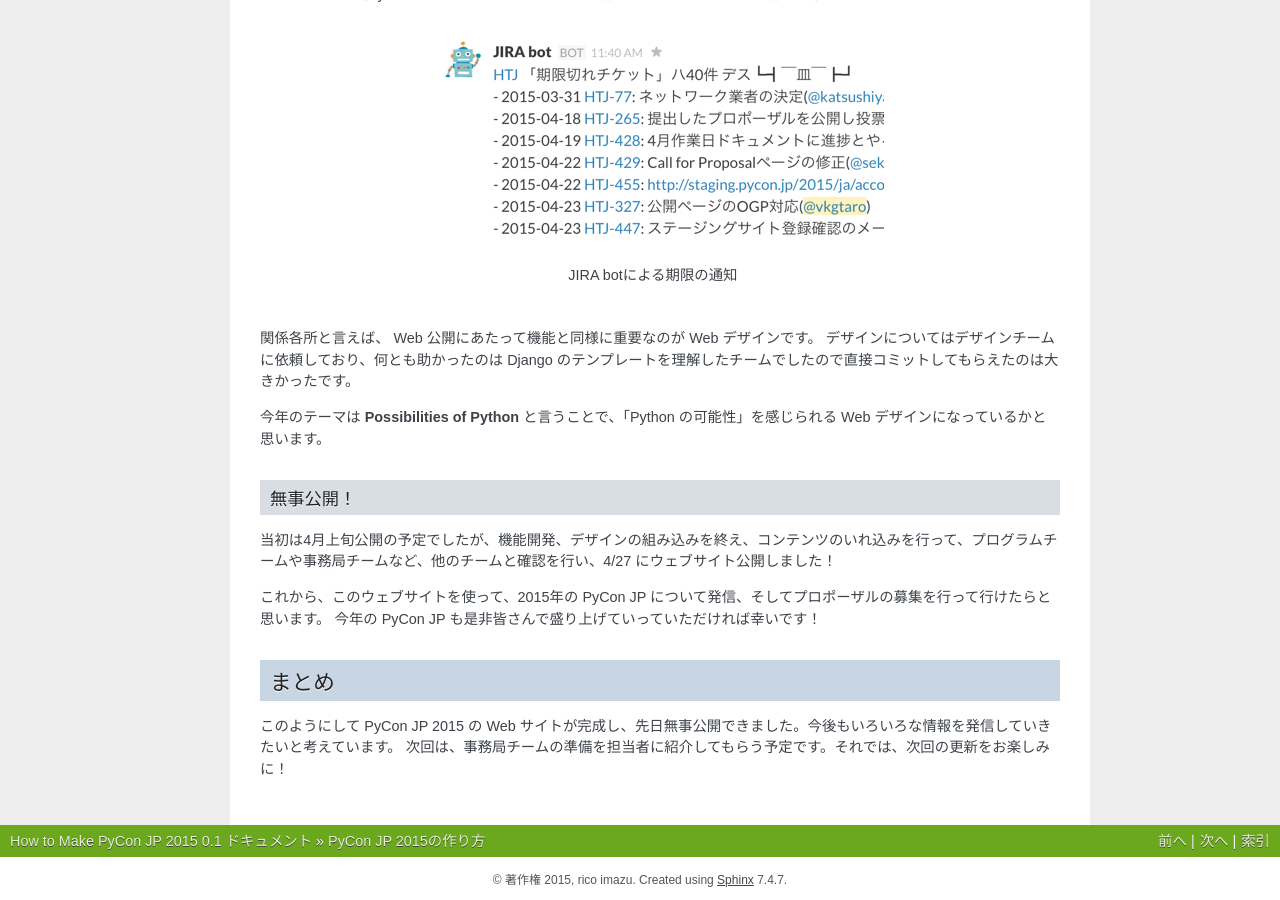
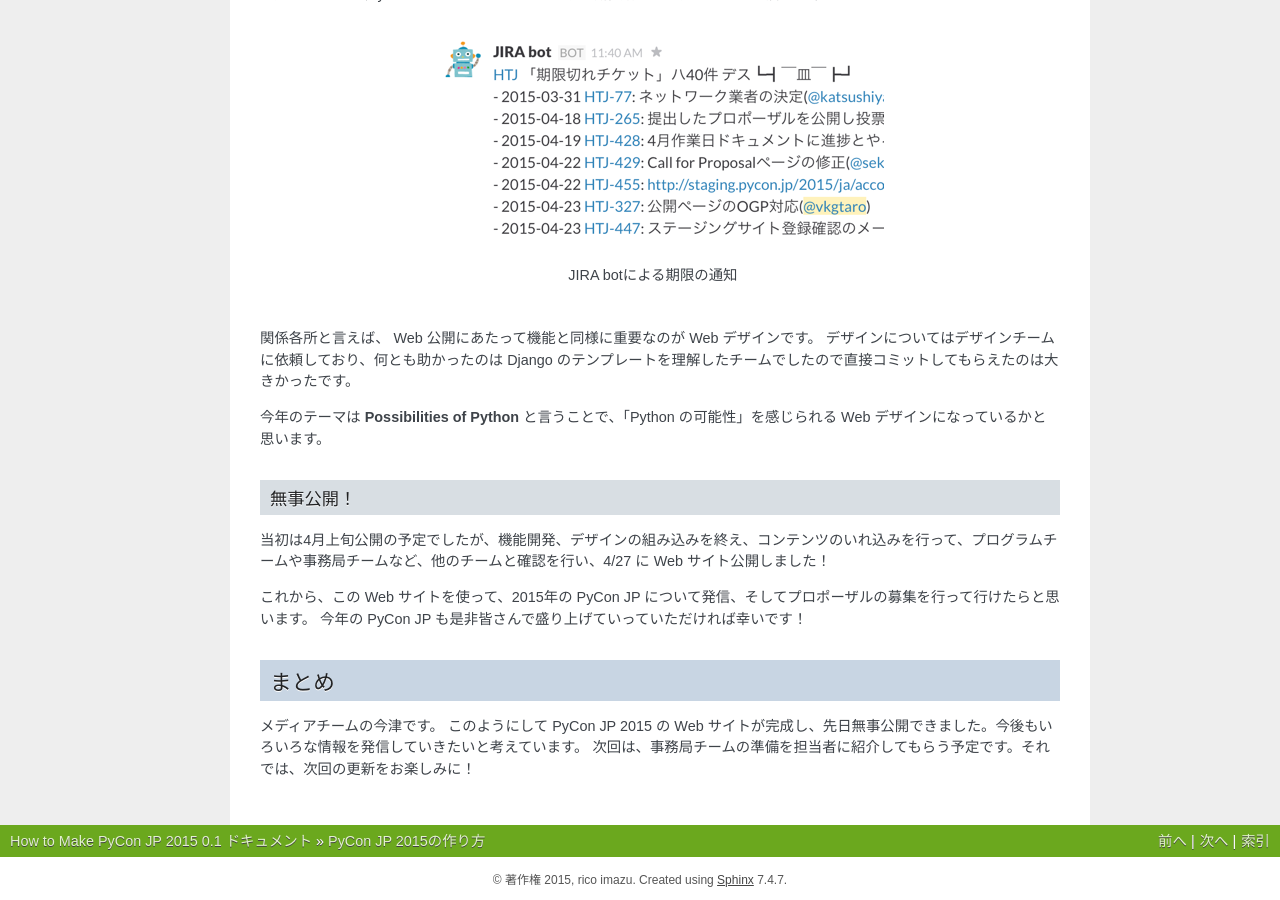
Before and after one commit to pyconjp/reports2015, a Sphinx documentation site: the page built from how-to-make/source/01_web.rst, in a window 1280 px wide and 900 px high, scrolled down 3345 px. Built offline with Sphinx 7.4.7, drawn with Linux system fonts in a browser that asks for light colours.

Commit message:
まとめに自分の名前を入れた

```diff
--- a/how-to-make/source/01_web.rst
+++ b/how-to-make/source/01_web.rst
@@ -168,13 +168,14 @@ PyCon JP は大きくプログラム、事務局、会場、メディアの四
 無事公開！
 ----------
 
-当初は4月上旬公開の予定でしたが、機能開発、デザインの組み込みを終え、コンテンツのいれ込みを行って、プログラムチームや事務局チームなど、他のチームと確認を行い、4/27 にウェブサイト公開しました！
+当初は4月上旬公開の予定でしたが、機能開発、デザインの組み込みを終え、コンテンツのいれ込みを行って、プログラムチームや事務局チームなど、他のチームと確認を行い、4/27 に Web サイト公開しました！
 
-これから、このウェブサイトを使って、2015年の PyCon JP について発信、そしてプロポーザルの募集を行って行けたらと思います。
+これから、この Web サイトを使って、2015年の PyCon JP について発信、そしてプロポーザルの募集を行って行けたらと思います。
 今年の PyCon JP も是非皆さんで盛り上げていっていただければ幸いです！
 
 まとめ
 ======
 
+メディアチームの今津です。
 このようにして PyCon JP 2015 の Web サイトが完成し、先日無事公開できました。今後もいろいろな情報を発信していきたいと考えています。
 次回は、事務局チームの準備を担当者に紹介してもらう予定です。それでは、次回の更新をお楽しみに！
```
